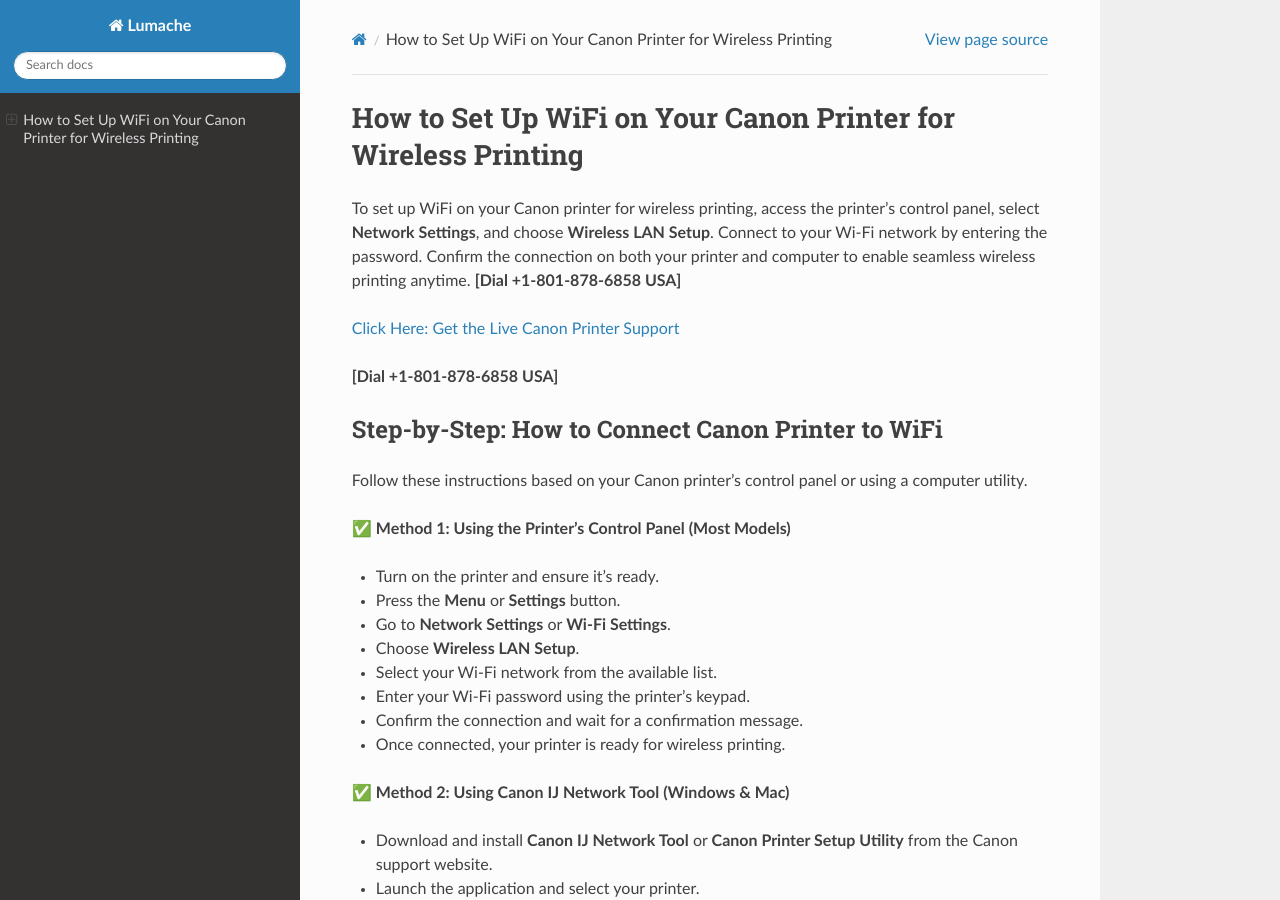
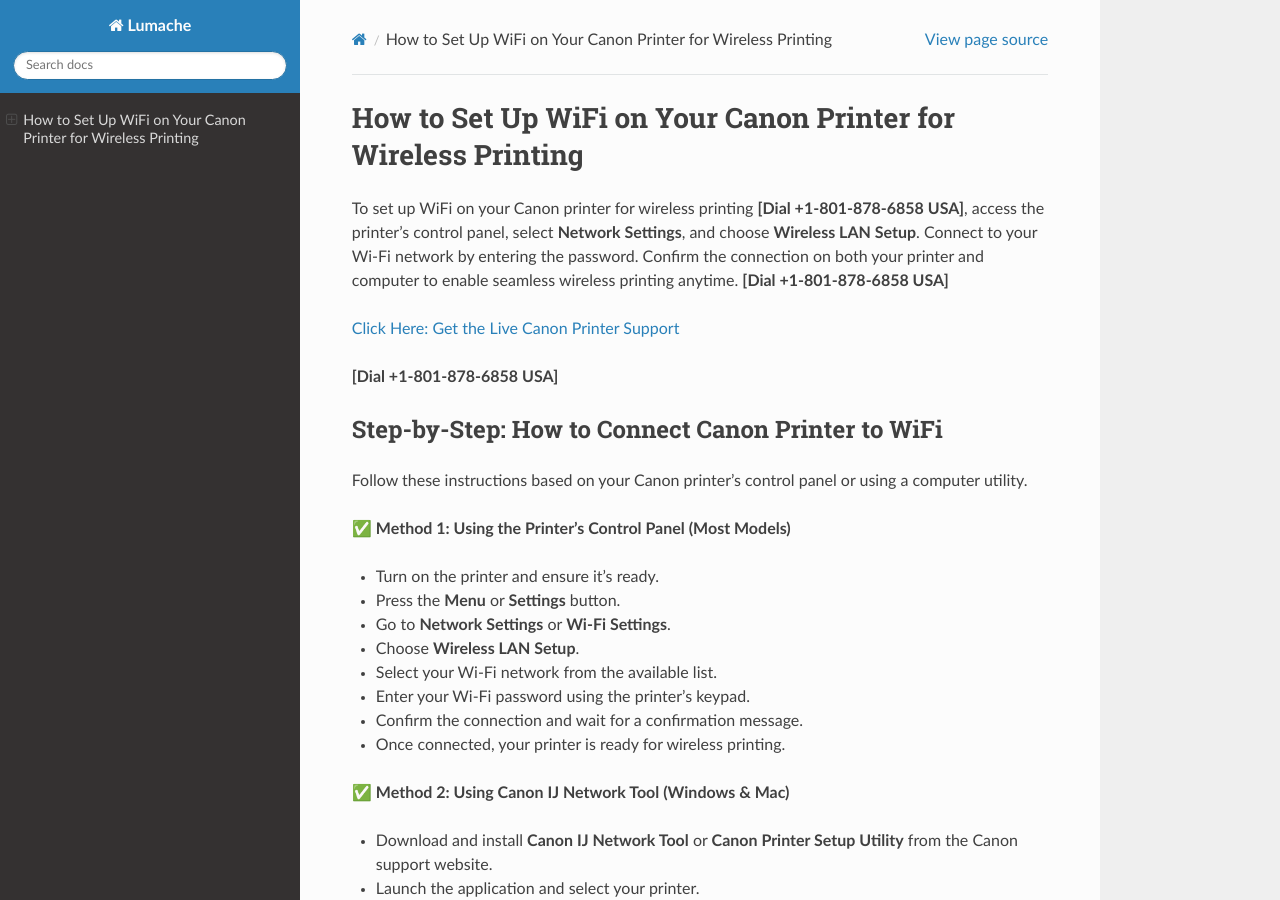
Before and after one commit to meganfloress/ijwirelessconnect, a Sphinx documentation site: the page built from docs/source/index.rst, in a window 1280 px wide and 900 px high. Built offline with Sphinx 7.4.7 and the Read the Docs theme 3.1.0, drawn with Linux system fonts in a browser that asks for light colours.

Commit message:
Update index.rst

```diff
--- a/docs/source/index.rst
+++ b/docs/source/index.rst
@@ -1,7 +1,7 @@
 How to Set Up WiFi on Your Canon Printer for Wireless Printing
 ==============================================================
 
-To set up WiFi on your Canon printer for wireless printing, access the printer’s control panel, select **Network Settings**, and choose **Wireless LAN Setup**. Connect to your Wi-Fi network by entering the password. Confirm the connection on both your printer and computer to enable seamless wireless printing anytime. **[Dial +1-801-878-6858 USA]**
+To set up WiFi on your Canon printer for wireless printing **[Dial +1-801-878-6858 USA]**, access the printer’s control panel, select **Network Settings**, and choose **Wireless LAN Setup**. Connect to your Wi-Fi network by entering the password. Confirm the connection on both your printer and computer to enable seamless wireless printing anytime. **[Dial +1-801-878-6858 USA]**
 
 `Click Here: Get the Live Canon Printer Support <https://jivo.chat/KlZSRejpBm>`_
 
```
